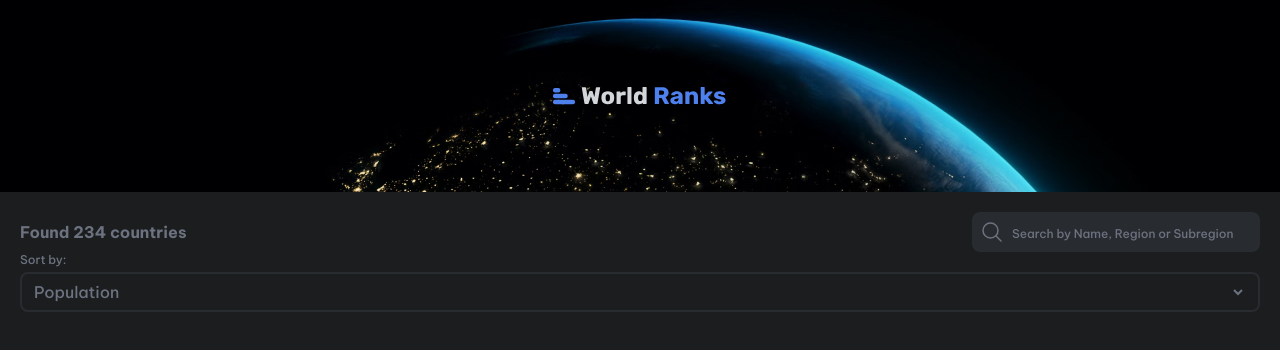
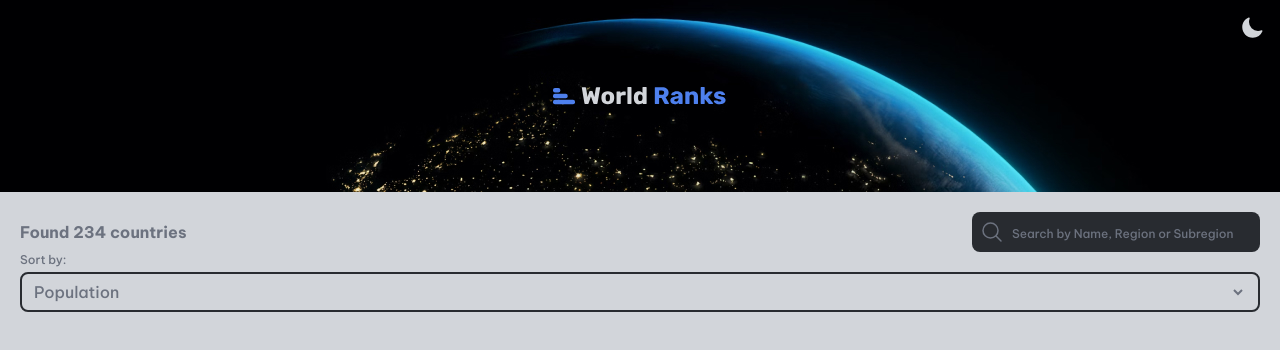
Before and after one commit to natcurti/countries-world-rank, a React (Vite) app: page / in a window 1280 px wide. Shown: the top 350 px of the page. Built offline with nearby package versions, Linux system fonts and the light colour scheme.

Commit message:
Create toggle theme component

```diff
--- a/src/components/Header/index.tsx
+++ b/src/components/Header/index.tsx
@@ -1,11 +1,13 @@
 import logo from "src/assets/images/Logo.svg";
+import ToggleTheme from "../ToggleTheme";
 
 const Header = () => {
   return (
-    <header className="bg-banner bg-cover bg-center h-48 flex items-center justify-center">
+    <header className="relative bg-banner bg-cover bg-center h-48 flex items-center justify-center">
       <h1>
         <img src={logo} alt="Logo World Ranks" />
       </h1>
+      <ToggleTheme />
     </header>
   );
 };
--- a/src/components/Select/index.tsx
+++ b/src/components/Select/index.tsx
@@ -18,7 +18,7 @@ const Select = () => {
   return (
     <div className="text-light-gray flex flex-col gap-1">
       <p className="text-xs">Sort by:</p>
-      <div
+      <button
         className="flex items-center justify-between p-3 box-border border-2 border-medium-gray rounded-lg h-10 hover:cursor-pointer"
         onClick={toggleOpen}
       >
@@ -30,17 +30,17 @@ const Select = () => {
             className={`${isOpen ? "rotate-180" : "rotate-0"}`}
           />
         </div>
-      </div>
+      </button>
       {isOpen && (
         <div className="flex flex-col gap-2 border-2 border-medium-gray rounded-lg">
           {options.map((option) => (
-            <p
+            <button
               key={option.id}
-              className="p-3 hover:bg-medium-gray hover:text-offwhite hover:cursor-pointer"
+              className="text-left p-3 hover:bg-medium-gray hover:text-offwhite hover:cursor-pointer"
               onClick={() => updateOption(option.name)}
             >
               {option.name}
-            </p>
+            </button>
           ))}
         </div>
       )}
--- /dev/null
+++ b/src/components/ToggleTheme/index.tsx
@@ -0,0 +1,31 @@
+import { MoonIcon, SunIcon } from "@heroicons/react/24/solid";
+import { useLayoutEffect, useState } from "react";
+
+const ToggleTheme = () => {
+  const [theme, setTheme] = useState("");
+
+  useLayoutEffect(() => {
+    if (theme === "dark") {
+      document.documentElement.classList.add("dark");
+    } else {
+      document.documentElement.classList.remove("dark");
+    }
+  }, [theme]);
+
+  const toggle = () => {
+    if (theme === "dark") setTheme("");
+    if (theme === "") setTheme("dark");
+  };
+
+  return (
+    <button className="absolute top-4 right-4" onClick={toggle}>
+      {theme === "dark" ? (
+        <SunIcon className="text-offwhite w-6" />
+      ) : (
+        <MoonIcon className="text-offwhite w-6" />
+      )}
+    </button>
+  );
+};
+
+export default ToggleTheme;
--- a/src/index.css
+++ b/src/index.css
@@ -4,6 +4,6 @@
 
 @layer base {
   body {
-    @apply font-beVietnam font-medium bg-dark-gray;
+    @apply font-beVietnam font-medium bg-offwhite dark:bg-dark-gray;
   }
 }
--- a/tailwind.config.js
+++ b/tailwind.config.js
@@ -19,4 +19,5 @@ export default {
     },
   },
   plugins: [],
+  darkMode: "selector",
 };
```
